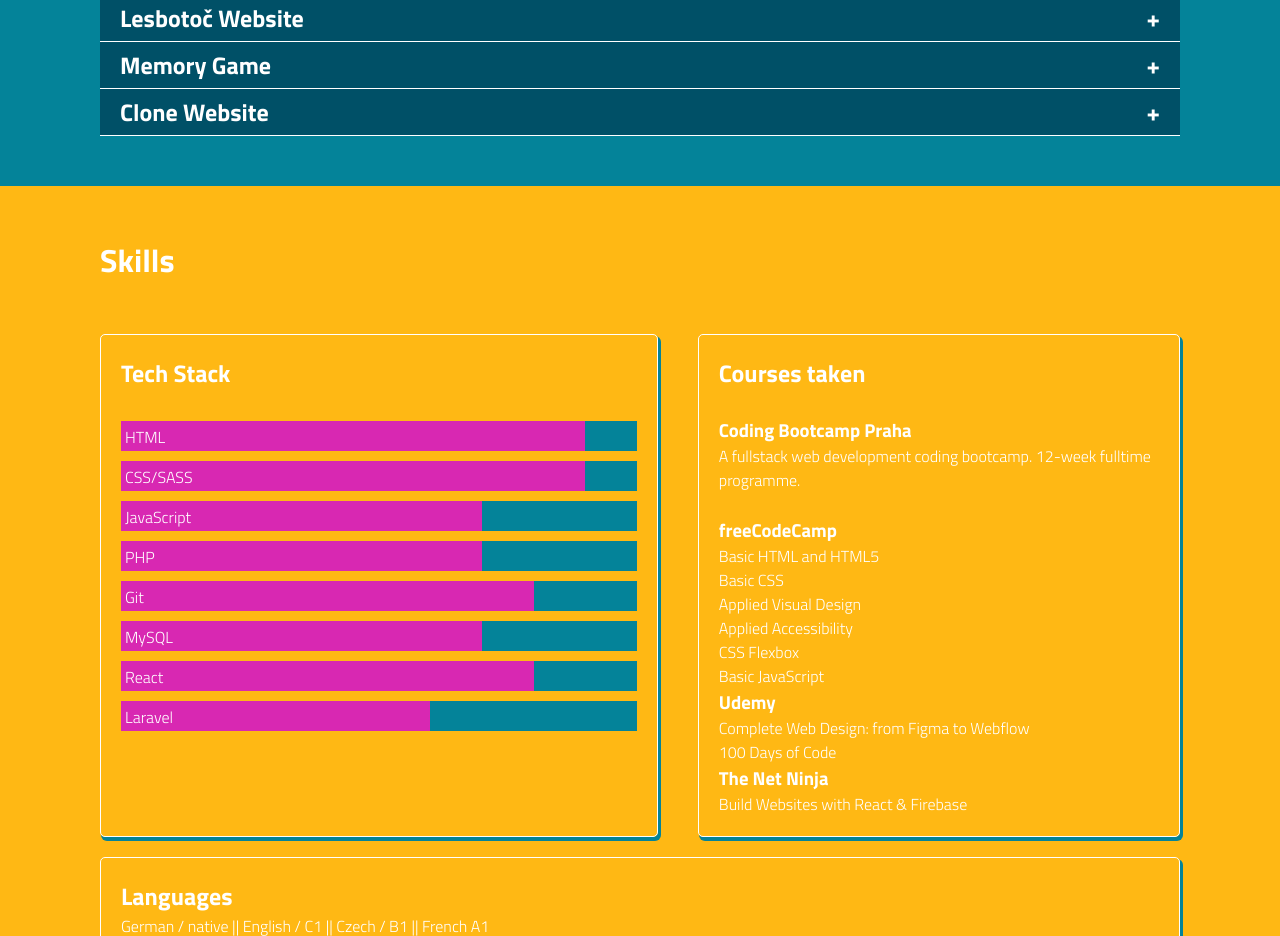
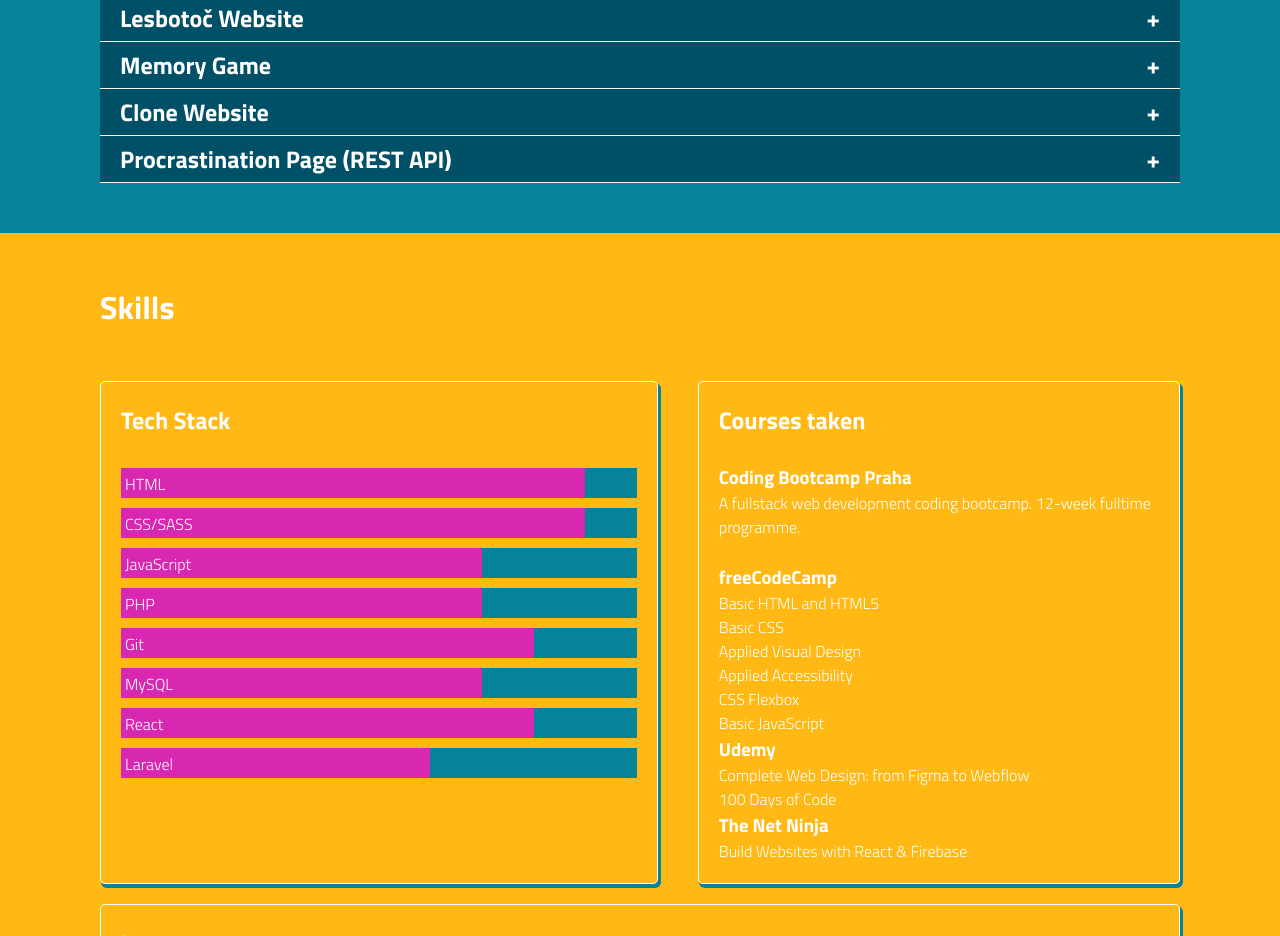
Before and after one commit to queuing4oranges/portfolio, a React (Create React App) app: page / in a window 1280 px wide. Shown: the part 900-1836 px from the top of the page. Built offline with nearby package versions, Linux system fonts and the light colour scheme.

Commit message:
rest api project added

```diff
--- a/src/components/Header.js
+++ b/src/components/Header.js
@@ -1,18 +1,8 @@
 import { FontAwesomeIcon } from "@fortawesome/react-fontawesome";
 import { faHouse } from "@fortawesome/free-solid-svg-icons";
 import { Link } from "react-scroll";
-import {useState} from "react";
 
 const Header = () => {
-    const [isToggle, setIsToggle] = useState(false)
-
-    // const dropDown = () => {
-    //     setIsToggle(true)
-    //     if (isToggle === true){
-    //     document.getElementById("myDropdown").classList.toggle("show");}
-    //     else
-    //     setIsToggle(false);
-    // }
 
     const dropDown = () => {
         document.getElementById("myDropdown").classList.toggle("show")
--- a/src/components/accordion/content.js
+++ b/src/components/accordion/content.js
@@ -30,12 +30,12 @@ export const accordionData = [
     description: "The cloning of an imaginary website was more or less a study object and repetition of what I have learned so far. It was a great practice in copying a design and helped repeating and trying out new things in styling.",
     github: "https://github.com/queuing4oranges/aneta_webbie",
     live: "https://anetawebbie.itisgoodtohave.me/"
+  },
+  {
+    title: "Procrastination Page (REST API)",
+    tech: "HTML, SCSS, JavaScript, React, REST API",
+    description: "The mini project is an attempt to better understanding on how APIs can be used, how their data can be consumed and displayed including search queries.",
+    github: "https://github.com/queuing4oranges/rest-api-website",
+    live: "https://procrastinate.itisgoodtohave.me/"
   }
-  // {
-  //   title: "Vet Clinic Admin Panel",
-  //   tech: "PHP, Laravel",
-  //   description: "The project is the result of a Hackathon in the Web Development Bootcamp. We worked in a team of three and had 8 hours until the presentation of the final product.",
-  //   github: "https://github.com/queuing4oranges/vet-clinic-admin-panel"
-  //   // live:
-  // }
 ]
--- a/src/scss/header.scss
+++ b/src/scss/header.scss
@@ -147,9 +147,6 @@ $blackish: #021E20;
     .dropbtn {
         margin-left: 0;
         justify-self: center;
-        // background-color: #ffb814 ;
-        // border: 1px solid #ffb814;
-        // border-radius: 3px;
         background-color: $lightblue;
         border: none;
         margin-left: 5px;
```
